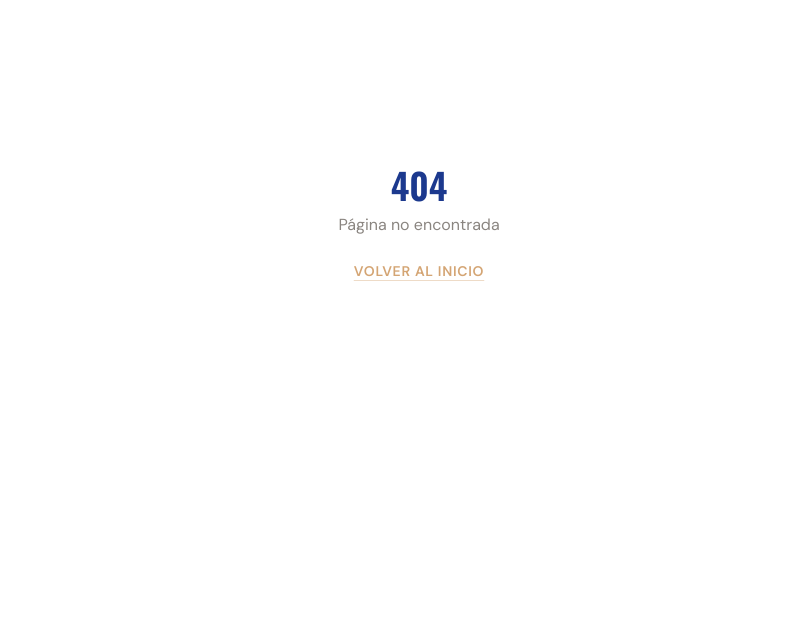
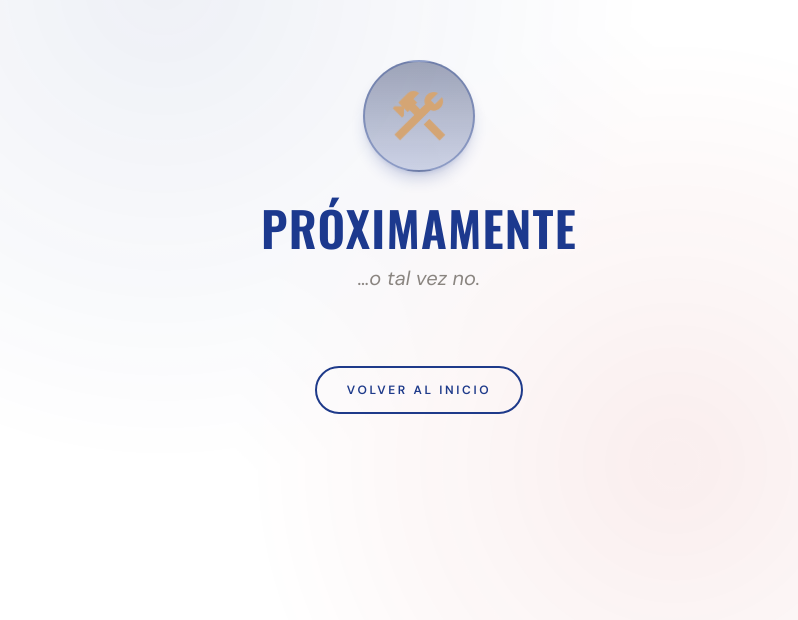
Before and after one commit to 4temix/CervezaRepublicaConsepWeb, a React (Vite) app: page /404 in a window 1280 px wide. Before the commit this address had no page. Shown: the part 176-796 px from the top of the page, without its empty margins (221-1019 px from the left). Built offline with nearby package versions, Linux system fonts and the light colour scheme.

Commit message:
toques finales

```diff
--- a/src/App.tsx
+++ b/src/App.tsx
@@ -2,33 +2,16 @@ import {
   createBrowserRouter,
   RouterProvider,
   Navigate,
-  Link,
 } from "react-router-dom";
 import "./index.css";
 import RootLayout from "./layouts/RootLayout";
 import HomePage from "./pages/HomePage";
+import NotFoundPage from "./pages/NotFoundPage";
 
 const router = createBrowserRouter([
   {
     path: "/404",
-    element: (
-      <div className="flex min-h-screen items-center justify-center bg-brand-bg px-6">
-        <div className="text-center">
-          <h1 className="font-heading text-4xl font-semibold text-blue-900">
-            404
-          </h1>
-          <p className="mt-2 font-body text-brand-muted">
-            Página no encontrada
-          </p>
-          <Link
-            to="/"
-            className="mt-6 inline-block font-body text-sm font-semibold uppercase tracking-wider text-brand-gold underline decoration-brand-gold/40 underline-offset-4 hover:text-brand-cream"
-          >
-            Volver al inicio
-          </Link>
-        </div>
-      </div>
-    ),
+    element: <NotFoundPage />,
   },
   {
     element: <RootLayout />,
--- a/src/pages/HomePage.tsx
+++ b/src/pages/HomePage.tsx
@@ -676,10 +676,7 @@ function HomePage() {
                   </li>
                 </ul>
                 <div data-reveal className="inline-block btn-saber">
-                  <Link
-                    to="/#historia-republica"
-                    className="btn-saber-mas"
-                  >
+                  <Link to="/saber-mas" className="btn-saber-mas">
                     <span>Saber más</span>
                   </Link>
                 </div>
@@ -757,7 +754,7 @@ function HomePage() {
                   {HISTORIA_COPIA}
                 </p>
                 <div data-reveal className="mt-6 inline-block btn-saber">
-                  <Link to="/#comunidad-republica" className="btn-saber-mas">
+                  <Link to="/saber-mas" className="btn-saber-mas">
                     <span>Saber más</span>
                   </Link>
                 </div>
--- /dev/null
+++ b/src/pages/NotFoundPage.tsx
@@ -0,0 +1,119 @@
+import { useLayoutEffect, useRef } from "react";
+import { Link } from "react-router-dom";
+import { MdConstruction } from "react-icons/md";
+import gsap from "gsap";
+import "../App.css";
+
+export default function NotFoundPage() {
+  const rootRef = useRef<HTMLDivElement>(null);
+
+  useLayoutEffect(() => {
+    const root = rootRef.current;
+    if (!root) return;
+
+    const prefersReducedMotion = window.matchMedia(
+      "(prefers-reduced-motion: reduce)",
+    ).matches;
+
+    const ctx = gsap.context(() => {
+      if (prefersReducedMotion) return;
+
+      const q = gsap.utils.selector(root);
+
+      gsap.fromTo(
+        q(".nf-bg"),
+        { opacity: 0, scale: 1.06 },
+        { opacity: 0.07, scale: 1, duration: 1.05, ease: "power2.out" },
+      );
+
+      const tl = gsap.timeline({
+        defaults: { ease: "power3.out" },
+        delay: 0.1,
+      });
+
+      tl.from(q(".nf-icon-wrap"), {
+        scale: 0.5,
+        opacity: 0,
+        rotation: -14,
+        duration: 0.72,
+      })
+        .from(
+          q(".nf-title"),
+          { y: 36, opacity: 0, duration: 0.58 },
+          "-=0.42",
+        )
+        .from(
+          q(".nf-sub"),
+          { y: 22, opacity: 0, duration: 0.48 },
+          "-=0.36",
+        )
+        .from(
+          q(".nf-cta"),
+          { y: 26, opacity: 0, duration: 0.52 },
+          "-=0.34",
+        );
+
+      gsap.to(q(".nf-icon-wrap"), {
+        y: -5,
+        duration: 2.4,
+        repeat: -1,
+        yoyo: true,
+        ease: "sine.inOut",
+        delay: 0.85,
+      });
+
+      gsap.to(q(".nf-icon-svg"), {
+        rotation: 4,
+        duration: 2.8,
+        repeat: -1,
+        yoyo: true,
+        ease: "sine.inOut",
+        delay: 0.5,
+      });
+    }, root);
+
+    return () => ctx.revert();
+  }, []);
+
+  return (
+    <div
+      ref={rootRef}
+      className="relative flex min-h-screen flex-col items-center justify-center overflow-hidden bg-brand-bg px-6 py-16 text-center"
+    >
+      <div
+        className="nf-bg pointer-events-none absolute inset-0 z-0 opacity-[0.07]"
+        aria-hidden
+        style={{
+          backgroundImage:
+            "radial-gradient(circle at 30% 20%, rgb(30 58 138) 0%, transparent 45%), radial-gradient(circle at 70% 80%, rgb(185 28 28) 0%, transparent 40%)",
+        }}
+      />
+
+      <div className="relative z-[1] flex max-w-md flex-col items-center">
+        <div className="nf-icon-wrap mb-8 flex h-24 w-24 items-center justify-center rounded-full border-2 border-blue-900/35 bg-gradient-to-b from-blue-950/40 to-blue-900/20 shadow-lg shadow-blue-900/20 md:h-28 md:w-28">
+          <MdConstruction
+            className="nf-icon-svg h-14 w-14 text-brand-gold md:h-16 md:w-16"
+            aria-hidden
+          />
+        </div>
+
+        <h1 className="nf-title font-heading text-4xl font-semibold uppercase tracking-wide text-blue-900 md:text-5xl">
+          Próximamente
+        </h1>
+        <p className="nf-sub mt-3 font-body text-lg italic text-brand-muted md:text-xl">
+          …o tal vez no.
+        </p>
+
+        <Link
+          to="/"
+          className="nf-cta btn-saber-mas !mt-12 inline-flex min-h-[2.75rem] px-10"
+          onClick={() => {
+            window.scrollTo({ top: 0, left: 0, behavior: "auto" });
+          }}
+        >
+          <span>Volver al inicio</span>
+        </Link>
+      </div>
+    </div>
+  );
+}
```
